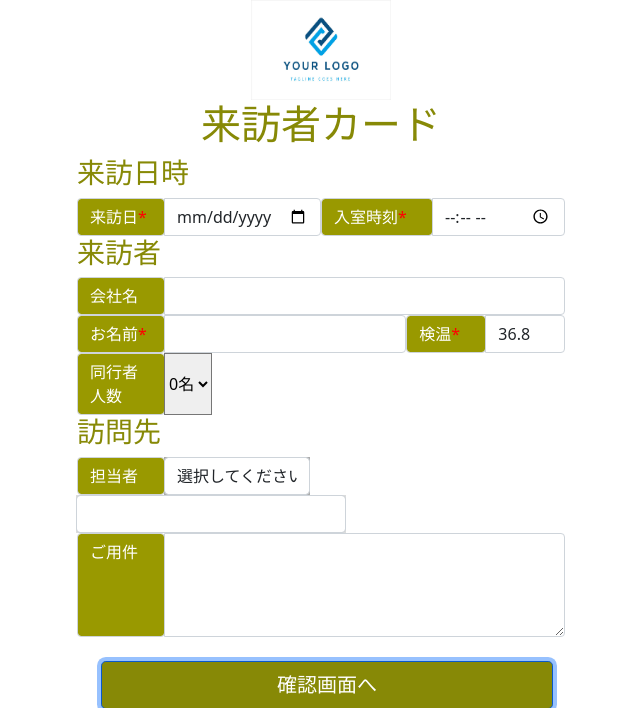
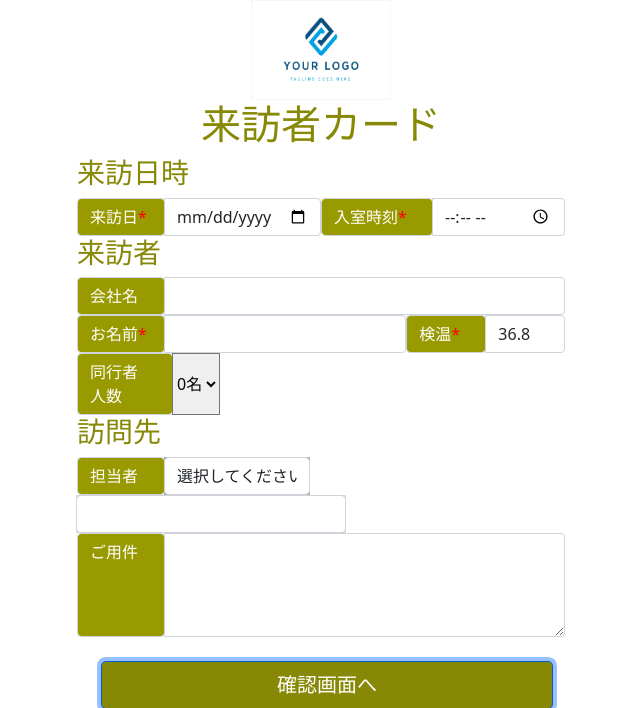
Before and after one commit to PolymetisOutis/visitors_card_prod, a Django app: page /welcome/ in a window 1280 px wide. Shown: the top 708 px of the page, without its empty margins (319-959 px from the left). Run offline with Django 3.2, Linux system fonts and the light colour scheme; some libraries are stand-ins or nearby versions.

Commit message:
how many people pulldown label css changed for smart-phone

```diff
--- a/static/css/mystyle.css
+++ b/static/css/mystyle.css
@@ -17,6 +17,12 @@
 }
 
 .theme-label {
+    background-color:#999900;
+    color:white;
+    width: 5.5em;
+}
+
+.theme-label-howmany {
     background-color:#999900;
     color:white;
     width: 5.5em;
@@ -270,3 +276,9 @@ html {
 
 
 }
+
+.theme-label-howmany {
+    background-color:#999900;
+    color:white;
+    width: 6em;
+}
--- a/visitors_card_app/templates/visitors_card_app/entry_form/welcome.html
+++ b/visitors_card_app/templates/visitors_card_app/entry_form/welcome.html
@@ -109,7 +109,7 @@
           </div>
           <div class="input-group">
             <div class="input-group-prepend">
-              <div class="theme-label form-control">同行者　人数</div>
+              <div class="theme-label-howmany form-control">同行者　人数</div>
             </div>
             <select class="extraction">
               <option value="0" selected>0名</option>
--- a/visitors_card_app/templates/visitors_card_app/entry_form/welcome_widget.html
+++ b/visitors_card_app/templates/visitors_card_app/entry_form/welcome_widget.html
@@ -151,7 +151,7 @@
           </div>
           <div class="input-group">
             <div class="input-group-prepend">
-              <div class="theme-label form-control">同行者　人数</div>
+              <div class="theme-label-howmany form-control">同行者　人数</div>
             </div>
             <select class="extraction">
               <option value="0" selected>0名</option>
```
Also changed, not shown: 1 other file.
